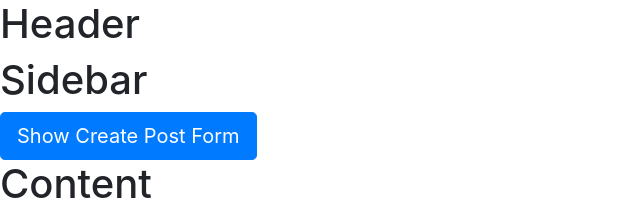
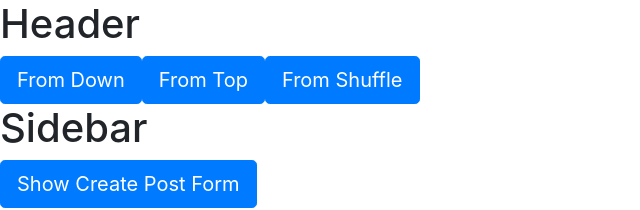
Before and after one commit to palzuncoff/shmaily-react, a React (Create React App) app: page / in a window 1280 px wide. Shown: the top 210 px of the page, without its empty margins (0-640 px from the left). Built offline with nearby package versions, Linux system fonts and the light colour scheme.

Commit message:
Add buttons on header

```diff
--- a/src/components/Header/index.js
+++ b/src/components/Header/index.js
@@ -1,10 +1,22 @@
 import React, { Component } from 'react';
+import { Button } from 'react-bootstrap';
 import './index.css';
 
 export class Header extends Component {
     render() {
         return (
-            <h1>Header</h1>
+            <div>
+                <h1>Header</h1>
+                <Button bsStyle="primary" bsSize="large" onClick={this.handleShow}>
+                    From Down
+                </Button>
+                <Button bsStyle="primary" bsSize="large" onClick={this.handleShow}>
+                    From Top
+                </Button>
+                <Button bsStyle="primary" bsSize="large" onClick={this.handleShow}>
+                    From Shuffle
+                </Button>
+            </div>
         );
     };
 };
```
